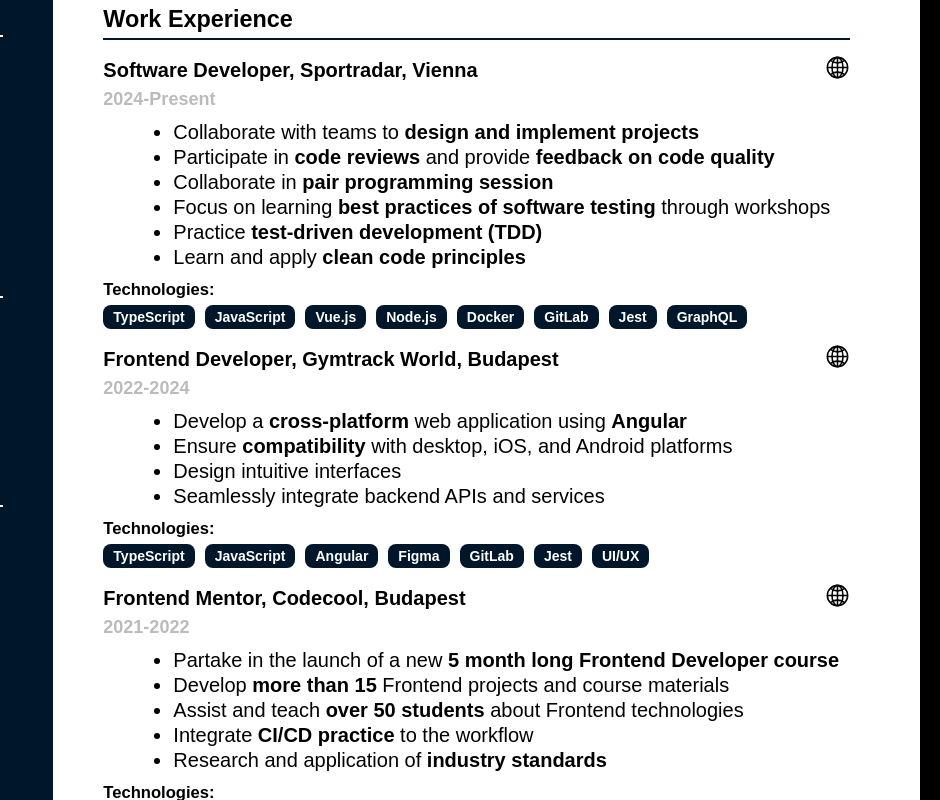
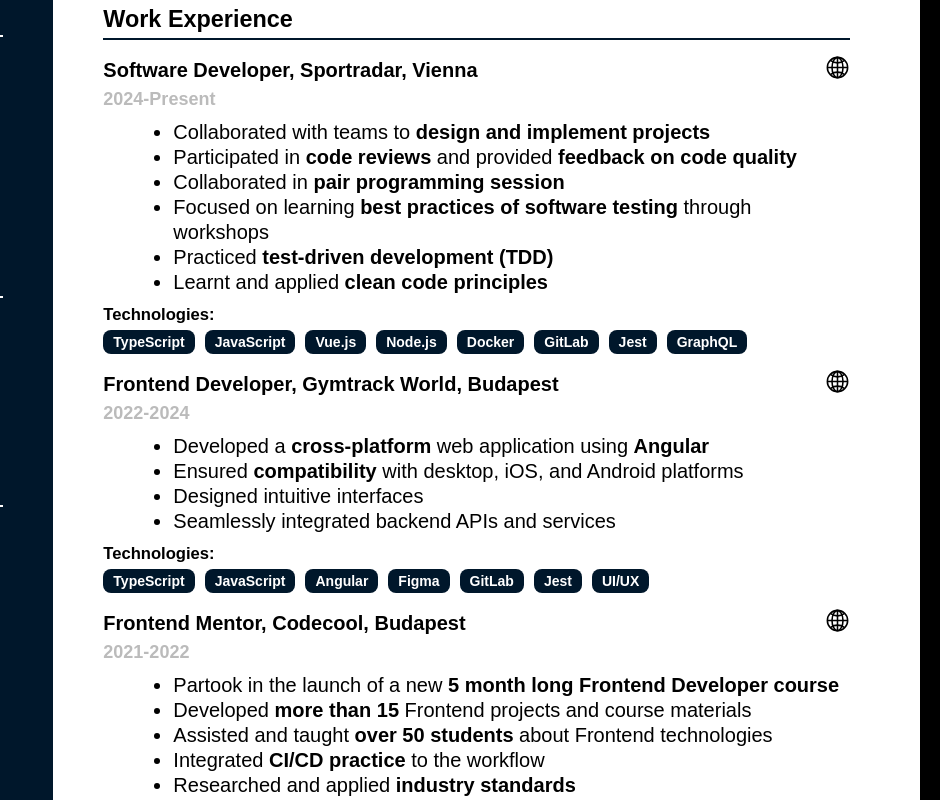
Before and after one commit to elekadam21/cv, a plain HTML site: page index.html in a window 1280 px wide. Shown: the part 320-1120 px from the top of the page, 340-1280 px from the left. Drawn offline with Linux system fonts and the light colour scheme.

Commit message:
put experience in past tense

```diff
--- a/index.html
+++ b/index.html
@@ -297,19 +297,20 @@
             <div class="description">
               <ul>
                 <li>
-                  Collaborate with teams to <b>design and implement projects</b>
+                  Collaborated with teams to
+                  <b>design and implement projects</b>
                 </li>
                 <li>
-                  Participate in <b>code reviews</b> and provide
+                  Participated in <b>code reviews</b> and provided
                   <b>feedback on code quality</b>
                 </li>
-                <li>Collaborate in <b>pair programming session</b></li>
+                <li>Collaborated in <b>pair programming session</b></li>
                 <li>
-                  Focus on learning
+                  Focused on learning
                   <b>best practices of software testing</b> through workshops
                 </li>
-                <li>Practice <b>test-driven development (TDD)</b></li>
-                <li>Learn and apply <b>clean code principles</b></li>
+                <li>Practiced <b>test-driven development (TDD)</b></li>
+                <li>Learnt and applied <b>clean code principles</b></li>
               </ul>
             </div>
             <div class="technologies">
@@ -348,15 +349,15 @@
             <div class="description">
               <ul>
                 <li>
-                  Develop a <b>cross-platform</b> web application using
+                  Developed a <b>cross-platform</b> web application using
                   <b>Angular</b>
                 </li>
                 <li>
-                  Ensure <b>compatibility</b> with desktop, iOS, and Android
+                  Ensured <b>compatibility</b> with desktop, iOS, and Android
                   platforms
                 </li>
-                <li>Design intuitive interfaces</li>
-                <li>Seamlessly integrate backend APIs and services</li>
+                <li>Designed intuitive interfaces</li>
+                <li>Seamlessly integrated backend APIs and services</li>
               </ul>
             </div>
             <div class="technologies">
@@ -392,19 +393,19 @@
             <div class="description">
               <ul>
                 <li>
-                  Partake in the launch of a new
+                  Partook in the launch of a new
                   <b>5 month long Frontend Developer course</b>
                 </li>
                 <li>
-                  Develop <b>more than 15</b> Frontend projects and course
+                  Developed <b>more than 15</b> Frontend projects and course
                   materials
                 </li>
                 <li>
-                  Assist and teach <b>over 50 students</b> about Frontend
+                  Assisted and taught <b>over 50 students</b> about Frontend
                   technologies
                 </li>
-                <li>Integrate <b>CI/CD practice</b> to the workflow</li>
-                <li>Research and application of <b>industry standards</b></li>
+                <li>Integrated <b>CI/CD practice</b> to the workflow</li>
+                <li>Researched and applied <b>industry standards</b></li>
               </ul>
             </div>
             <div class="technologies">
```
